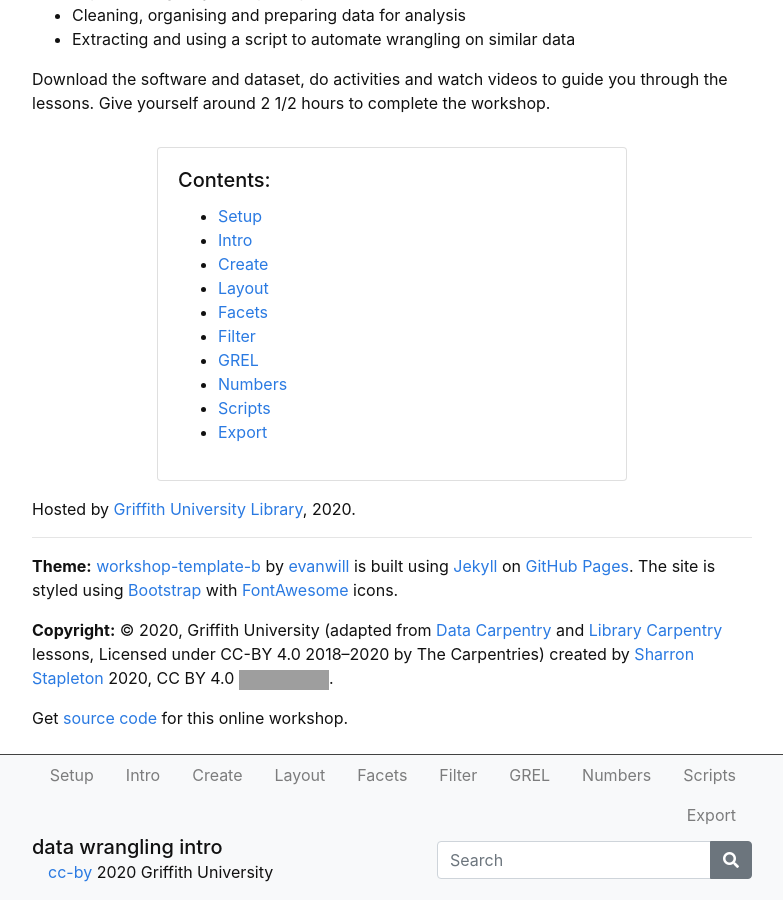
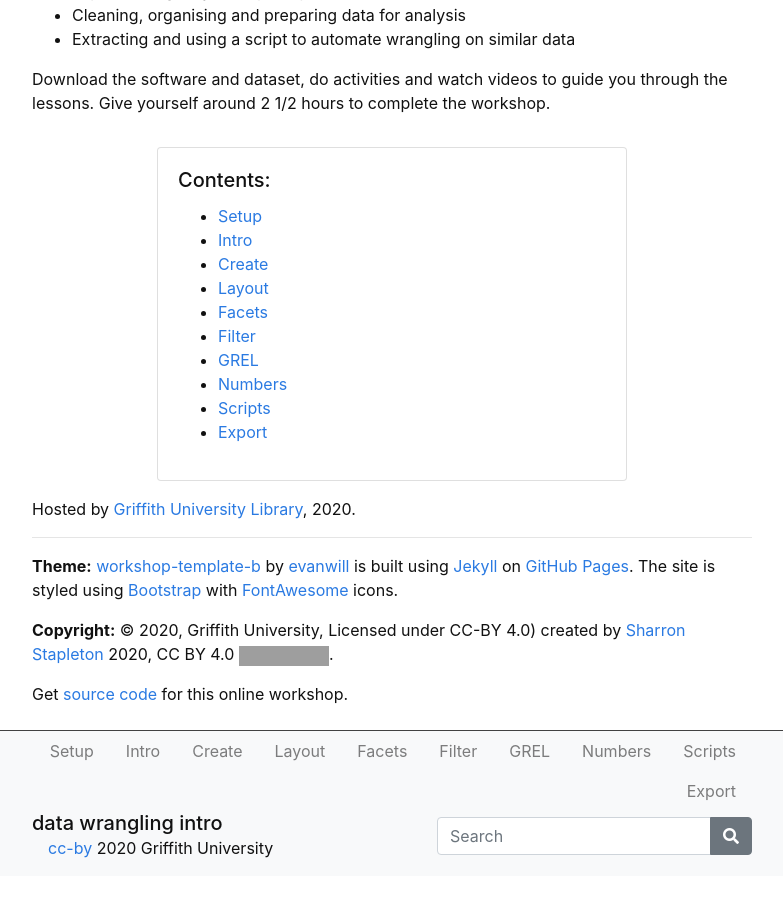
Before and after one commit to GULibrarySandbox/data-vis-basics, a Jekyll site: the page built from index.md, in a window 1280 px wide and 900 px high, scrolled down 649 px. Shown: the whole window, without its empty margins (248-1031 px from the left). Built offline with Jekyll 4.4.1, drawn with Linux system fonts in a browser that asks for light colours; after the commit the page ends 1525 px from its top, so only the background shows below that; grey boxes are pictures that could not be loaded.

Commit message:
Update credits.html

```diff
--- a/_includes/credits.html
+++ b/_includes/credits.html
@@ -1,3 +1,3 @@
 <p><strong>Theme:</strong> <a href="https://github.com/evanwill/workshop-template-b" target="_blank" rel="noopener">workshop-template-b</a> by <a href="https://github.com/evanwill/" target="_blank" rel="noopener">evanwill</a> is built using <a href="https://jekyllrb.com/" target="_blank" rel="noopener">Jekyll</a> on <a href="https://pages.github.com/" target="_blank" rel="noopener">GitHub Pages</a>. The site is styled using <a href="https://getbootstrap.com/" target="_blank" rel="noopener">Bootstrap</a> with <a href="https://fontawesome.com/" target="_blank" rel="noopener">FontAwesome</a> icons.</p>
-<p><strong>Copyright:</strong> © 2020, Griffith University (adapted from <a href="https://datacarpentry.org/lessons/#social-science-curriculum" target="_blank" rel="noopener">Data Carpentry</a> and <a href="https://librarycarpentry.org/lessons/" target="_blank" rel="noopener">Library Carpentry</a> lessons, Licensed under CC-BY 4.0 2018–2020 by The Carpentries) created by <a href="https://github.com/{{ site.github_username }}">{{ site.author }}</a> {{ site.pub_year}}, CC BY 4.0 <a href="http://creativecommons.org/licenses/by/4.0/" rel="license"><img src="https://i.creativecommons.org/l/by/4.0/88x31.png" alt="Creative Commons License" /></a>.</p>
+<p><strong>Copyright:</strong> © 2020, Griffith University, Licensed under CC-BY 4.0) created by <a href="https://github.com/{{ site.github_username }}">{{ site.author }}</a> {{ site.pub_year}}, CC BY 4.0 <a href="http://creativecommons.org/licenses/by/4.0/" rel="license"><img src="https://i.creativecommons.org/l/by/4.0/88x31.png" alt="Creative Commons License" /></a>.</p>
 <p>Get <a href="{{ site.repo }}" target="_blank" rel="noopener">source code</a> for this online workshop.<p>
```
